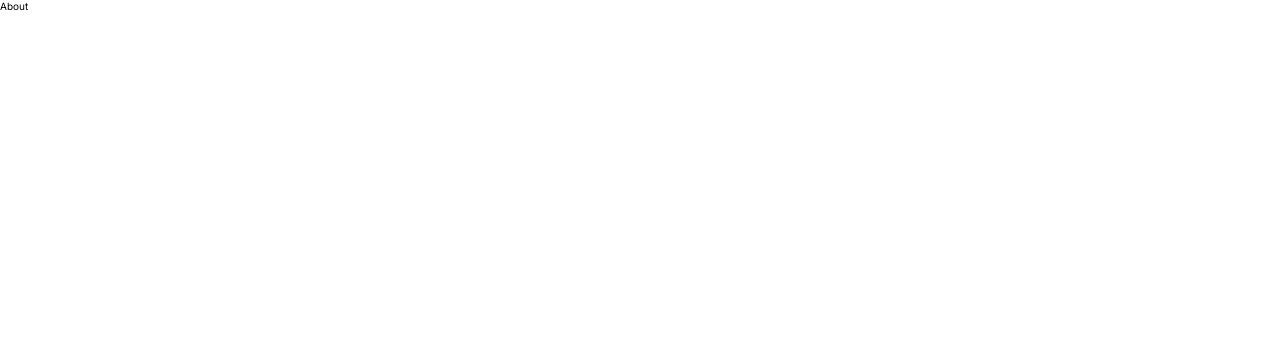
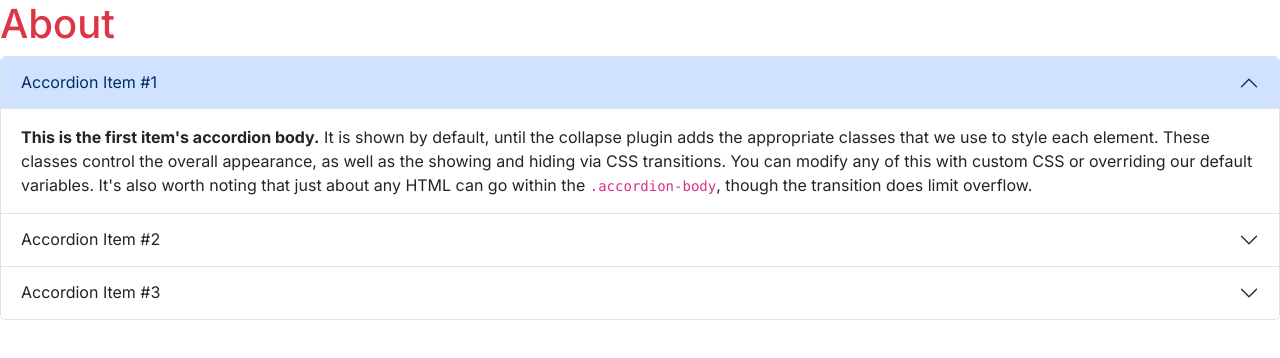
Before and after one commit to VuKhoa23/Portfolio, a Next.js app: page /about in a window 1280 px wide. Shown: the top 358 px of the page. Built offline with nearby package versions, Linux system fonts and the light colour scheme.

Commit message:
Setting up bootstrap

```diff
--- a/app/about/page.js
+++ b/app/about/page.js
@@ -1,7 +1,102 @@
-export default function About(){
-    return (
-        <>
-            About
-        </>
-    )
+export default function About() {
+  return (
+    <>
+      <h1 className="text-danger">About</h1>
+      <div class="accordion" id="accordionExample">
+        <div class="accordion-item">
+          <h2 class="accordion-header" id="headingOne">
+            <button
+              class="accordion-button"
+              type="button"
+              data-bs-toggle="collapse"
+              data-bs-target="#collapseOne"
+              aria-expanded="true"
+              aria-controls="collapseOne"
+            >
+              Accordion Item #1
+            </button>
+          </h2>
+          <div
+            id="collapseOne"
+            class="accordion-collapse collapse show"
+            aria-labelledby="headingOne"
+            data-bs-parent="#accordionExample"
+          >
+            <div class="accordion-body">
+              <strong>This is the first item's accordion body.</strong> It is
+              shown by default, until the collapse plugin adds the appropriate
+              classes that we use to style each element. These classes control
+              the overall appearance, as well as the showing and hiding via CSS
+              transitions. You can modify any of this with custom CSS or
+              overriding our default variables. It's also worth noting that just
+              about any HTML can go within the <code>.accordion-body</code>,
+              though the transition does limit overflow.
+            </div>
+          </div>
+        </div>
+        <div class="accordion-item">
+          <h2 class="accordion-header" id="headingTwo">
+            <button
+              class="accordion-button collapsed"
+              type="button"
+              data-bs-toggle="collapse"
+              data-bs-target="#collapseTwo"
+              aria-expanded="false"
+              aria-controls="collapseTwo"
+            >
+              Accordion Item #2
+            </button>
+          </h2>
+          <div
+            id="collapseTwo"
+            class="accordion-collapse collapse"
+            aria-labelledby="headingTwo"
+            data-bs-parent="#accordionExample"
+          >
+            <div class="accordion-body">
+              <strong>This is the second item's accordion body.</strong> It is
+              hidden by default, until the collapse plugin adds the appropriate
+              classes that we use to style each element. These classes control
+              the overall appearance, as well as the showing and hiding via CSS
+              transitions. You can modify any of this with custom CSS or
+              overriding our default variables. It's also worth noting that just
+              about any HTML can go within the <code>.accordion-body</code>,
+              though the transition does limit overflow.
+            </div>
+          </div>
+        </div>
+        <div class="accordion-item">
+          <h2 class="accordion-header" id="headingThree">
+            <button
+              class="accordion-button collapsed"
+              type="button"
+              data-bs-toggle="collapse"
+              data-bs-target="#collapseThree"
+              aria-expanded="false"
+              aria-controls="collapseThree"
+            >
+              Accordion Item #3
+            </button>
+          </h2>
+          <div
+            id="collapseThree"
+            class="accordion-collapse collapse"
+            aria-labelledby="headingThree"
+            data-bs-parent="#accordionExample"
+          >
+            <div class="accordion-body">
+              <strong>This is the third item's accordion body.</strong> It is
+              hidden by default, until the collapse plugin adds the appropriate
+              classes that we use to style each element. These classes control
+              the overall appearance, as well as the showing and hiding via CSS
+              transitions. You can modify any of this with custom CSS or
+              overriding our default variables. It's also worth noting that just
+              about any HTML can go within the <code>.accordion-body</code>,
+              though the transition does limit overflow.
+            </div>
+          </div>
+        </div>
+      </div>
+    </>
+  );
 }
--- a/app/layout.js
+++ b/app/layout.js
@@ -1,6 +1,7 @@
 import { Inter } from "next/font/google";
 import "./globals.css";
-
+import "bootstrap/dist/css/bootstrap.css";
+import BootstrapClient from "@/components/BootstrapClient";
 const inter = Inter({ subsets: ["latin"] });
 
 export const metadata = {
@@ -11,7 +12,10 @@
 export default function RootLayout({ children }) {
   return (
     <html lang="en">
-      <body className={inter.className}>{children}</body>
+      <body className={inter.className}>
+        {children}
+        <BootstrapClient/>
+    </body>
     </html>
   );
 }
--- /dev/null
+++ b/components/BootstrapClient.js
@@ -0,0 +1,13 @@
+"use client"
+
+import { useEffect } from 'react';
+
+function BootstrapClient() {
+  useEffect(() => {
+    require('bootstrap/dist/js/bootstrap.bundle.min.js');
+  }, []);
+
+  return null;
+}
+
+export default BootstrapClient;
--- a/package.json
+++ b/package.json
@@ -9,9 +9,10 @@
     "lint": "next lint"
   },
   "dependencies": {
+    "bootstrap": "^5.3.3",
+    "next": "14.2.3",
     "react": "^18",
-    "react-dom": "^18",
-    "next": "14.2.3"
+    "react-dom": "^18"
   },
   "devDependencies": {
     "eslint": "^8",
```
Also changed, not shown: app/page.js (+5 -3 lines), 1 other file (tests, documents, lock files or other folders).
